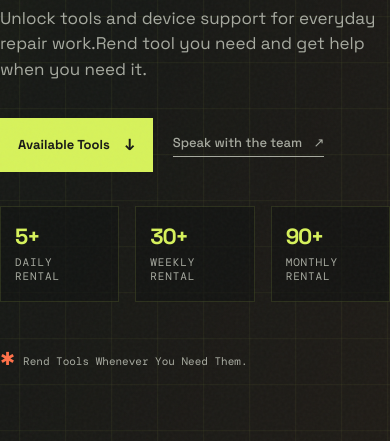
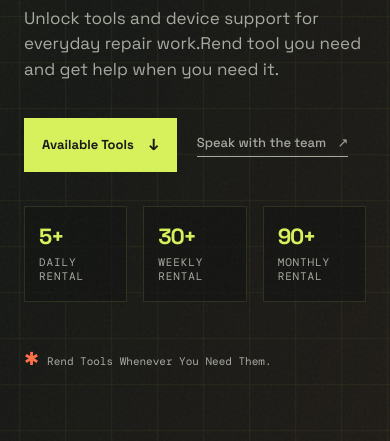
Before and after one commit to brianjohas/rendtool, a plain HTML site: page index.html in a window 390 px wide. Shown: the part 301-742 px from the top of the page. Drawn offline with nearby package versions, Linux system fonts and the light colour scheme.

Commit message:
edge to edge cards phone

```diff
--- a/styles.css
+++ b/styles.css
@@ -145,7 +145,7 @@ body{
 .menu-toggle{
   display:none}
 .section-pad{
-  padding:32px 24x}
+  padding:32px 2vw}
 .page-hero.section-pad{
   padding-bottom:48px}
 .eyebrow{
@@ -1406,3 +1406,12 @@ h1 em,h2 em{
     border-right: 0 !important;
   }
 }
+
+@media (max-width: 768px) {
+  .hero.section-pad,
+  .rent-section.section-pad,
+  .contact-section.section-pad {
+    padding-left: 24px !important;
+    padding-right: 24px !important;
+  }
+}
```
